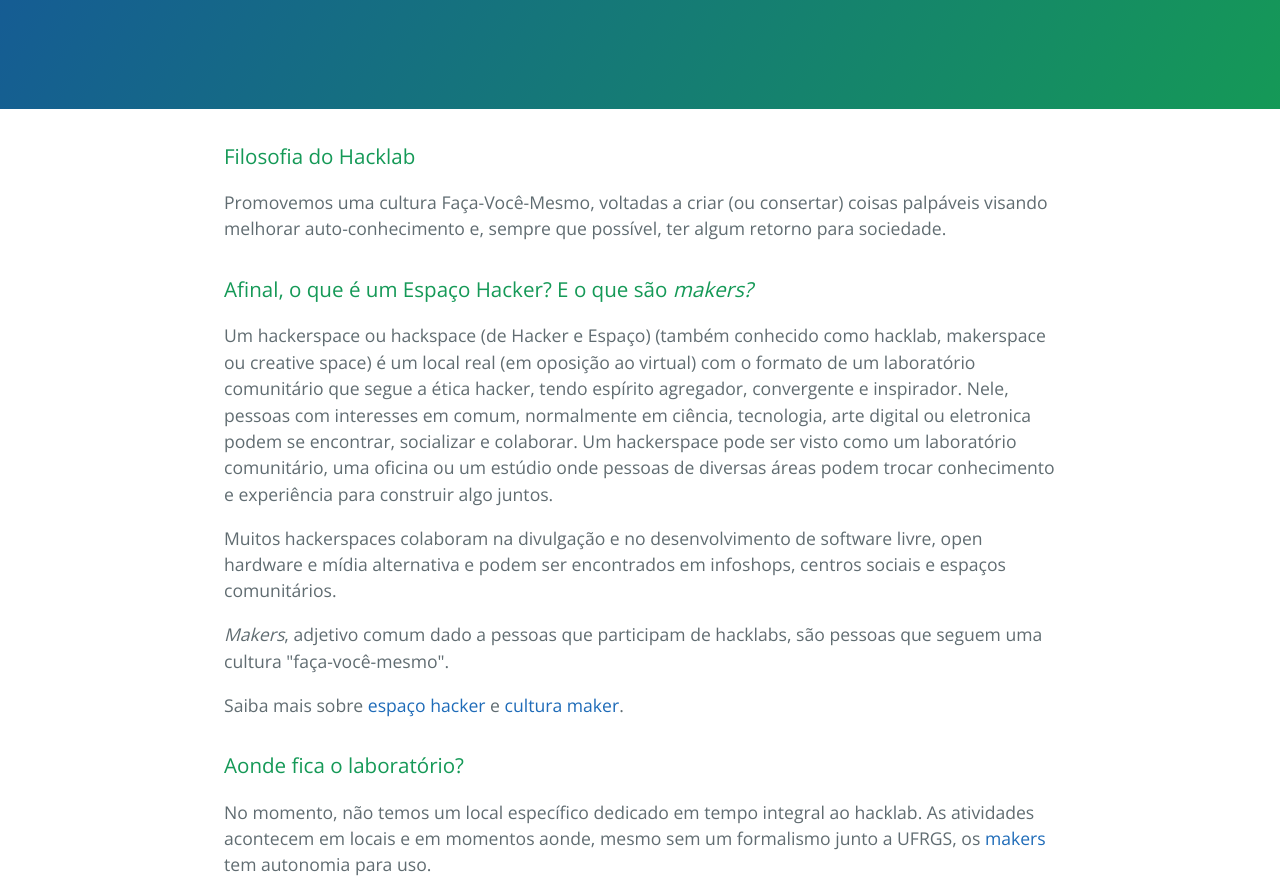
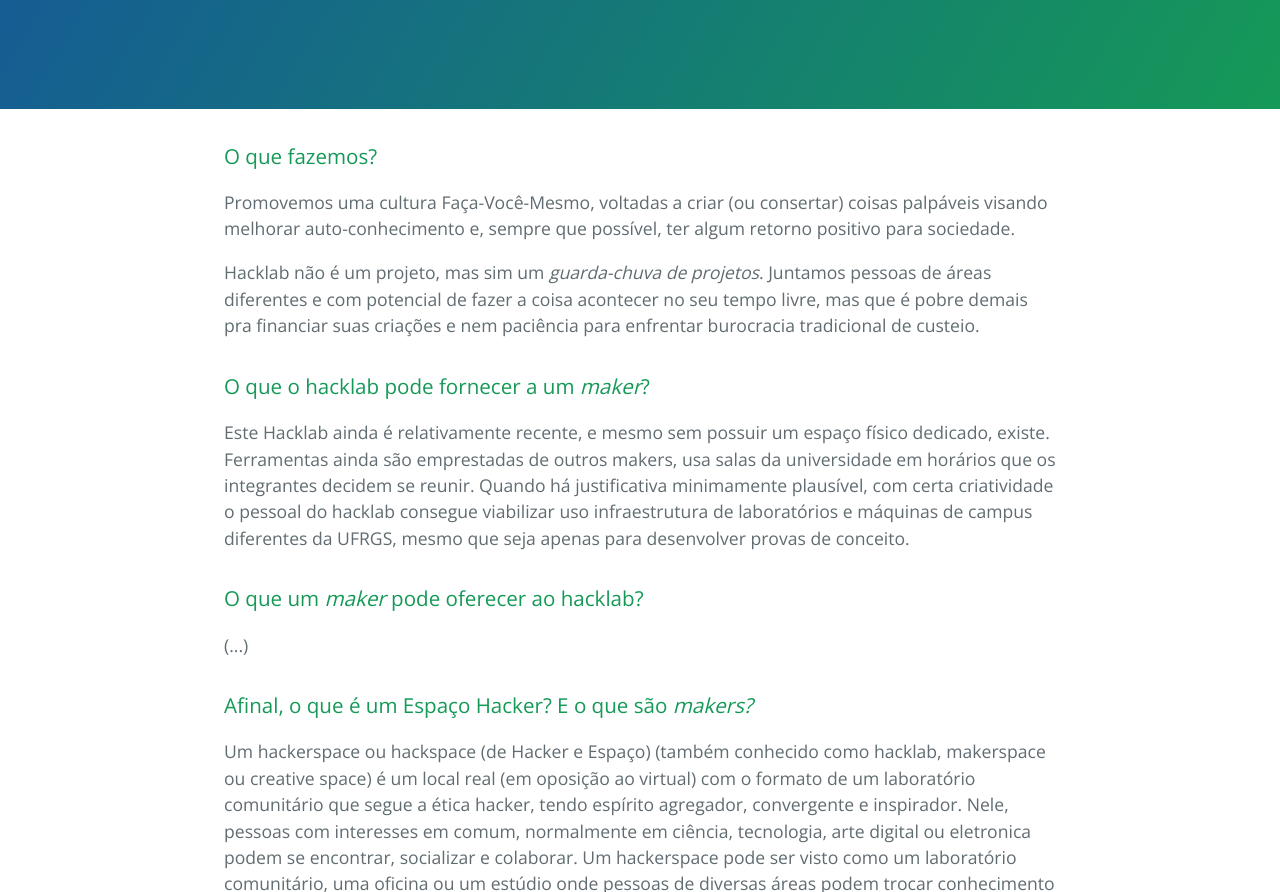
Before and after one commit to hacklabufrgs/hacklabufrgs.github.io, a plain HTML site: page _site/index.html in a window 1280 px wide. Shown: the part 208-1100 px from the top of the page. Drawn offline with nearby package versions, Linux system fonts and the light colour scheme.

Commit message:
Alterado de filosofia para "o que fazemos", e acrescendando descricao

```diff
--- a/_site/index.html
+++ b/_site/index.html
@@ -16,8 +16,16 @@
     </header>
 
     <main class="main-content">
-      <h3><a id="filosofia" class="anchor" href="#filosofia" aria-hidden="true"><span class="octicon octicon-link"></span></a>Filosofia do Hacklab</h3>
-<p>Promovemos uma cultura Faça-Você-Mesmo, voltadas a criar (ou consertar) coisas palpáveis visando melhorar auto-conhecimento e, sempre que possível, ter algum retorno para sociedade.</p>
+      <h3><a id="filosofia" class="anchor" href="#filosofia" aria-hidden="true"><span class="octicon octicon-link"></span></a>O que fazemos?</h3>
+      <p>Promovemos uma cultura Faça-Você-Mesmo, voltadas a criar (ou consertar) coisas palpáveis visando melhorar auto-conhecimento e, sempre que possível, ter algum retorno positivo para sociedade.</p>
+      <p>Hacklab não é um projeto, mas sim um <em>guarda-chuva de projetos</em>. Juntamos pessoas de áreas diferentes e com potencial de fazer a coisa acontecer no seu tempo livre, mas que é pobre demais pra financiar suas criações e nem paciência para enfrentar burocracia tradicional de custeio.</p>
+      <p></p>
+
+      <h3>O que o hacklab pode fornecer a um <em>maker</em>?</h3>
+      <p>Este Hacklab ainda é relativamente recente, e mesmo sem possuir um espaço físico dedicado, existe. Ferramentas ainda são emprestadas de outros makers, usa salas da universidade em horários que os integrantes decidem se reunir. Quando há justificativa minimamente plausível, com certa criatividade o pessoal do hacklab consegue viabilizar uso infraestrutura de laboratórios e máquinas de campus diferentes da UFRGS, mesmo que seja apenas para desenvolver provas de conceito.</p>
+
+      <h3>O que um <em>maker</em> pode oferecer ao hacklab?</h3>
+      <p>(...)</p>
 
       <h3><a id="hacklab-makers"" class="anchor" href="#hacklab-makers" aria-hidden="true"><span class="octicon octicon-link"></span></a>Afinal, o que é um Espaço Hacker? E o que são <em>makers?</em></h3>
       <p>Um hackerspace ou hackspace (de Hacker e Espaço) (também conhecido como hacklab, makerspace ou creative space) é um local real (em oposição ao virtual) com o formato de um laboratório comunitário que segue a ética hacker, tendo espírito agregador, convergente e inspirador. Nele, pessoas com interesses em comum, normalmente em ciência, tecnologia, arte digital ou eletronica podem se encontrar, socializar e colaborar. Um hackerspace pode ser visto como um laboratório comunitário, uma oficina ou um estúdio onde pessoas de diversas áreas podem trocar conhecimento e experiência para construir algo juntos.</p>
```
Also changed, not shown: index.html (+10 -2 lines), 2 other files.
